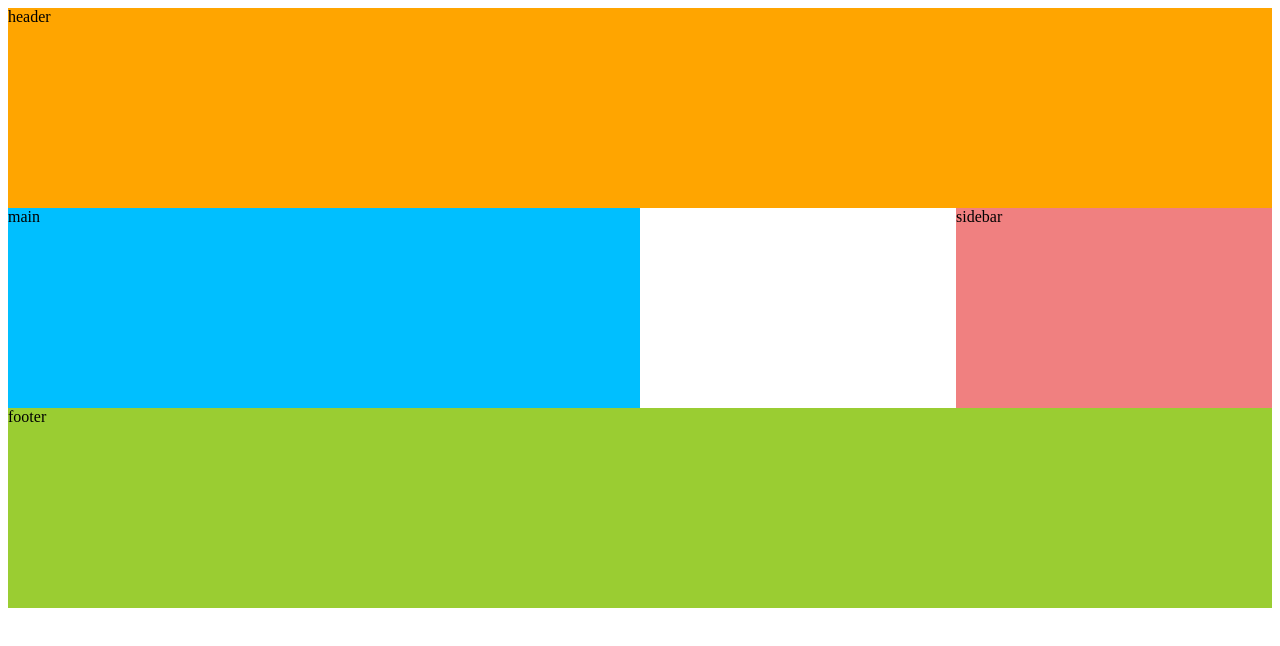
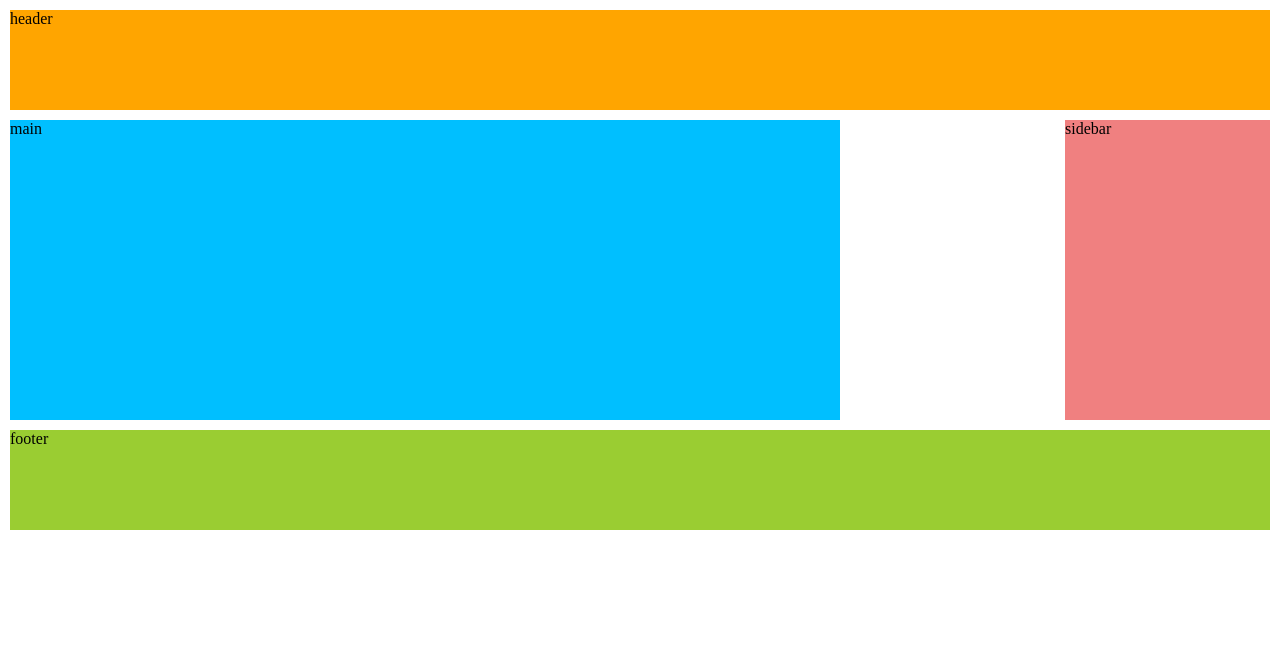
Before and after one commit to Cardosu007/treinando-css-dio, a plain HTML site: page modelosite.html in a window 1280 px wide. Drawn offline with Linux system fonts and the light colour scheme.

Commit message:
concluido o modulo grid

```diff
--- a/aula01/assets/css/styleteste1.css
+++ b/aula01/assets/css/styleteste1.css
@@ -1,11 +1,28 @@
+* {
+    margin: 0px;
+    padding: 0px;
+}
+
 body {
     display: grid;
-    grid-template-columns: repeat(4, 1fr);
+
+    grid-template:
+    "header header header header" 100px
+    "main main . sidebar" 300px
+    "footer footer footer footer" 100px
+    / 1fr 3fr 1fr 1fr;
+
+    padding: 10px;
+    row-gap: 10px;
+    column-gap: 10px;
+
+
+    /*grid-template-columns: repeat(4, 1fr);
     grid-template-rows: repeat(3, 200px);
     grid-template-areas:
     "header header header header"
     "main main . sidebar"
-    "footer footer footer footer";
+    "footer footer footer footer";*/
 }
 
 .container {
```
